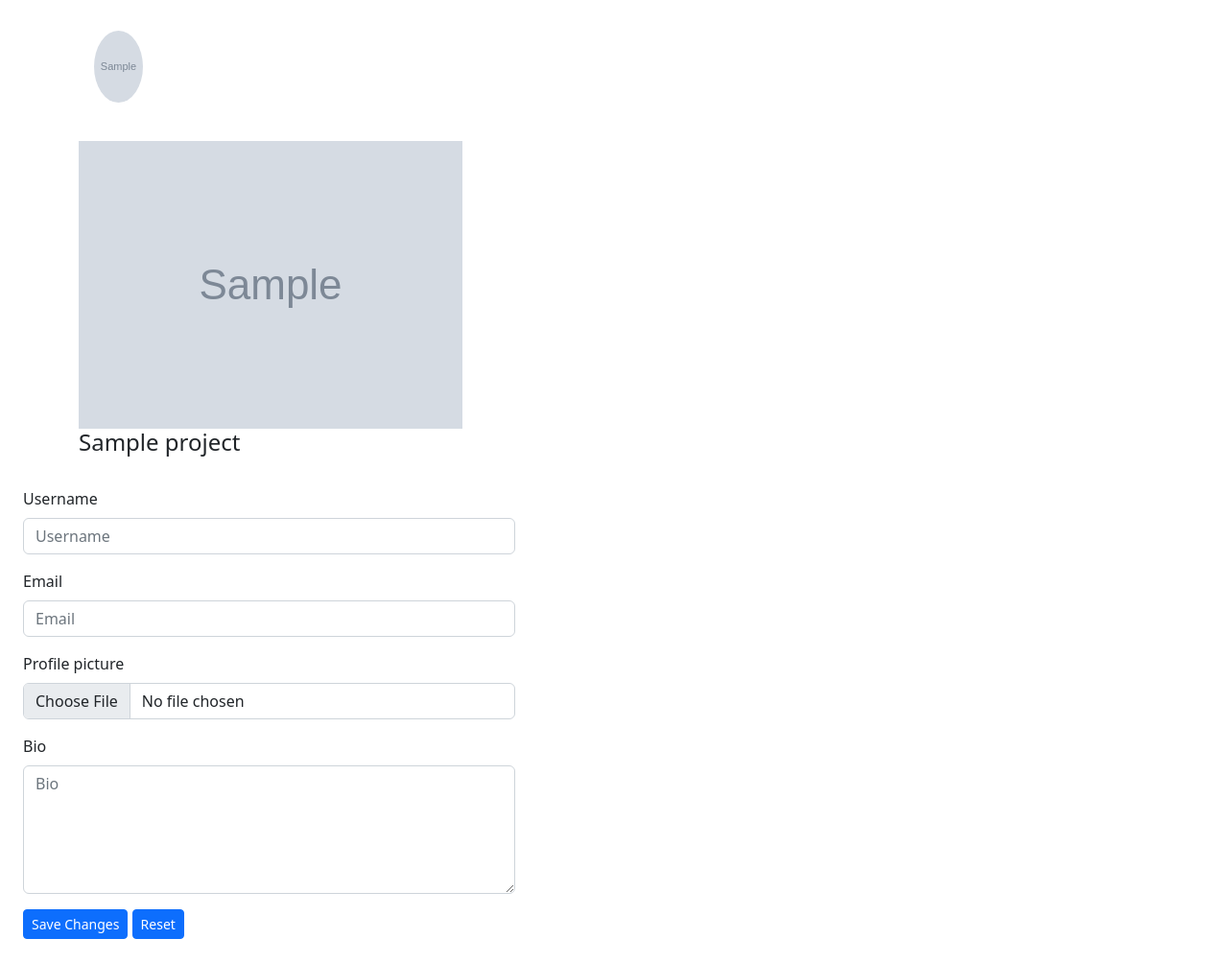
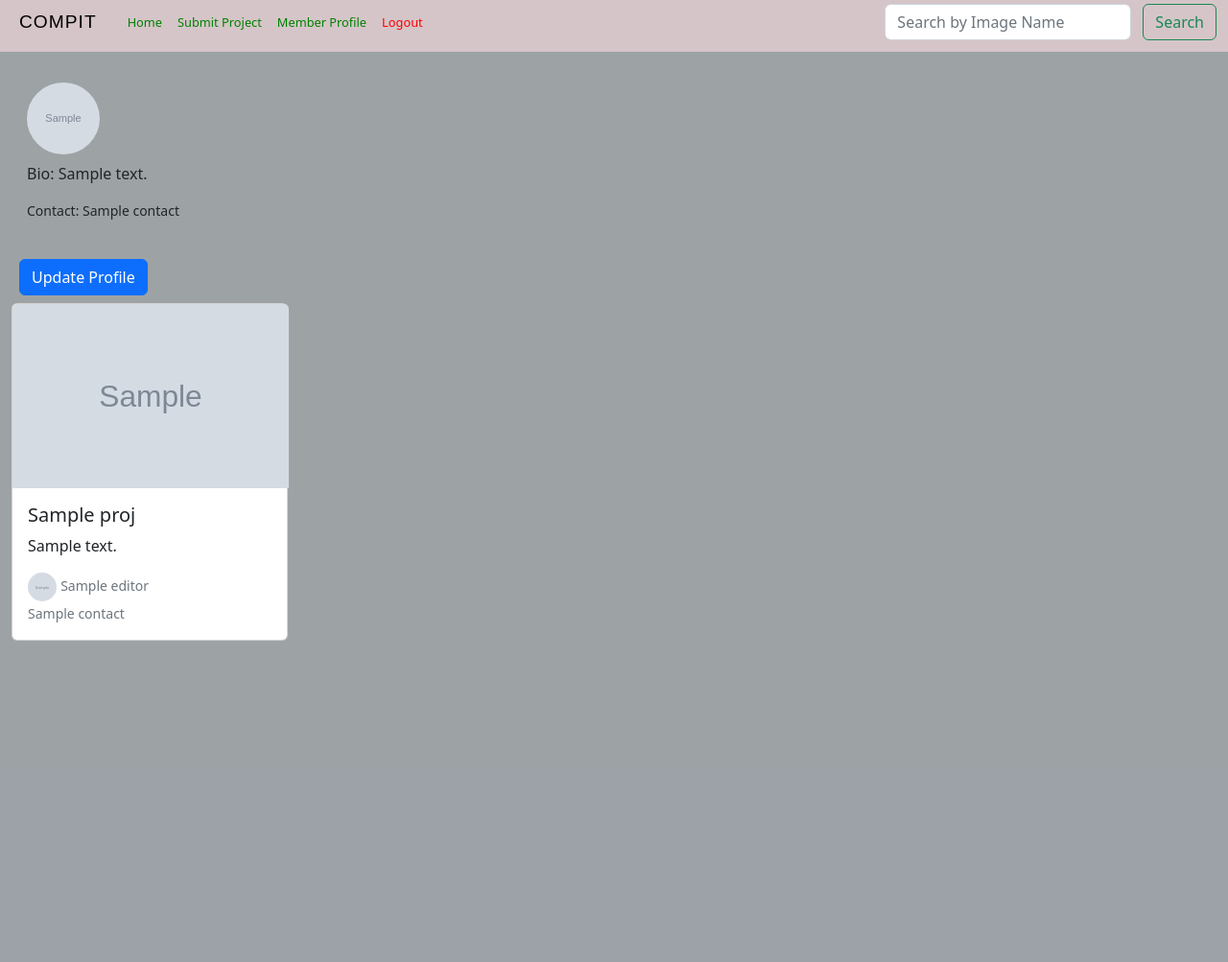
Before and after one commit to waynemorphic/compit, a Django app: template core/templates/users/profile.html in a window 1280 px wide. Shown: the whole page at 96% size. After the commit the page ends 668 px from the top, so only its background shows below. Run offline with Django 4.2, Linux system fonts and the light colour scheme; tables that the repository leaves empty hold one stand-in row (values such as "Sample post"); the template is opened without the code that fills it: values that come from a table or form of the project are taken from there, most other values are stand-ins (such as "Sample title", 1, 10 or a date in 2020); grey boxes marked "Sample" are stand-in pictures; parts of the project's set-up code (start-up, migrations or seed data) failed here and were passed over; some libraries are stand-ins or nearby versions.

Commit message:
templates styling

```diff
--- a/core/templates/home/add_post.html
+++ b/core/templates/home/add_post.html
@@ -4,11 +4,12 @@
 
 {% block content %}
 {{ block.super }}
+<div class="col-md-12 p-4">
 <form action="" method="post" enctype="multipart/form-data">
     {% csrf_token %}
     {% bootstrap_form form %}
     <div class="form-group">
         <input type = "submit" class="btn btn-primary" value="Post">
     </div>
-</form>
+</form></div>
 {% endblock %}
--- a/core/templates/home/base.html
+++ b/core/templates/home/base.html
@@ -26,7 +26,7 @@
 
 
 {% block content %}
-
+{% include 'home/navbar.html' %}
 {% endblock %}
 
 {% block script %}
--- a/core/templates/users/profile.html
+++ b/core/templates/users/profile.html
@@ -4,25 +4,61 @@
 
 {% block content %}
 {{block.super}}
-<div class="container">
+
+<body style="background-color: #9DA3A4;">
+<div class="container-fluid" >
+
     <div class="row my-3 p-3">
         {% for prof in profiles %}
         {% if prof.profile_picture %}
         <img class="rounded-circle account-img" src="{{prof.profile_picture.url}}"
-            style="cursor:pointer; width: 75px; height: 75px;" class="thumbnail">
-        <h3>{{user.username}}</h3>
+            style="cursor:pointer; width: 100px; height: 75px;" class="thumbnail">
+        <h3>{{user.username | capfirst}}</h3>
         {% endif %}
+
+        <p>Bio: {{prof.bio}}</p>
+        <small>Contact: {{prof.contact}}</small>
+        {% endfor %}
     </div>
-    {% if prof.projects %}
-    <div class="col">
-        <img src="{{prof.projects.image.url}}">
-        <h4>{{prof.projects.title}}</h4>
-        {% else %}
-        <p>{{user.username}} has not posted any projects yet</p>
+
+
+    <div class="col p-2">
+        <a class="btn btn-primary" data-bs-toggle="offcanvas" href="#offcanvasExample" role="button"
+            aria-controls="offcanvasExample">
+            Update Profile
+        </a>
+    </div>
+
+    <div class="row row-cols-sm-1-md-2 gap-1">
+        {% for proj in all_projects %}
+
+        <div class="col sm-1-md-2 mb-3">
+            <div class="card" style="width: 18rem; height:auto" >
+                {% if proj.image %}
+                <img src="{{proj.image.url}}" class="card-img-top" alt="{{proj.title}}"  style="width:18rem; height: 12rem;">
                 {% endif %}
+                <div class="card-body">
+                    <h5 class="card-title">{{proj.title}}</h5>
+                    <p class="card-text">{{proj.description}}</p>
+                    <p class="card-text">
+                        {% for prof in profiles %}
+                        {% if prof.profile_picture %}
+                        <img class="rounded-circle account-img" src="{{prof.profile_picture.url}}"
+                            style="cursor:pointer; width: 30px; height: 30px;" class="thumbnail">
+                        {% endif %}
+                        {% endfor %}
+                        <small class="text-muted">{{proj.editor | capfirst}} <br>{{proj.contact}}</small>
+                        <a href="{{proj.link}}"></a>
+                    </p>
+                </div>
             </div>
         </div>
         {% endfor %}
+    </div>
+</div>
+
+
+
 {% if user_form.errors %}
 <div class="alert alert-danger alert-dismissible" role="alert">
     <div id="form_errors">
@@ -35,11 +71,19 @@
     </button>
 </div>
 {% endif %}
+
+
+<div class="offcanvas offcanvas-start" tabindex="-1" id="offcanvasExample" aria-labelledby="offcanvasExampleLabel">
+    <div class="offcanvas-header">
+        <h5 class="offcanvas-title" id="offcanvasExampleLabel">Update Your Profile</h5>
+        <button type="button" class="btn-close" data-bs-dismiss="offcanvas" aria-label="Close"></button>
+    </div>
+    <div class="offcanvas-body">
         <div class="form-content">
             <form method="post" enctype="multipart/form-data">
                 {% csrf_token %}
-        <div class="form-row p-4">
-            <div class="col-md-5 ">
+                <div class="form-row p-2">
+                    <div class="col-md-12 ">
                         <div class="form-group">
                             {% bootstrap_form user_form %}
                         </div>
@@ -54,4 +98,10 @@
             </form>
         </div>
 
+    </div>
+</div>
+
+
+</body>
+
 {% endblock %}
```
Also changed, not shown: core/templates/home/index.html (+27 -8 lines). Lines whose indentation alone changed are shown as unchanged.
